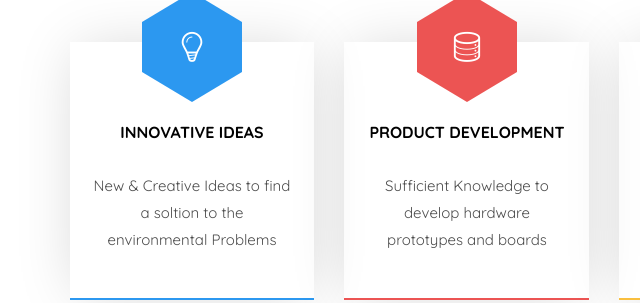
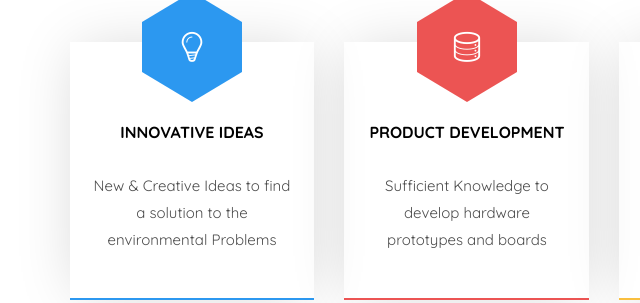
Before and after one commit to kavin2405/24, a plain HTML site: page index.html in a window 1280 px wide. Shown: the part 2148-2451 px from the top of the page, 323-963 px from the left. Drawn offline with nearby package versions, Linux system fonts and the light colour scheme; files whose address does not match are found by name; a web font is replaced by a local one.

Commit message:
Update index.html

```diff
--- a/index.html
+++ b/index.html
@@ -200,7 +200,7 @@
 								</span>
 								<div class="desc">
 									<h3>Innovative Ideas</h3>
-									<p>New & Creative Ideas to find a soltion to the environmental Problems</p>
+									<p>New & Creative Ideas to find a solution to the environmental Problems</p>
 								</div>
 							</div>
 						</div>
```
